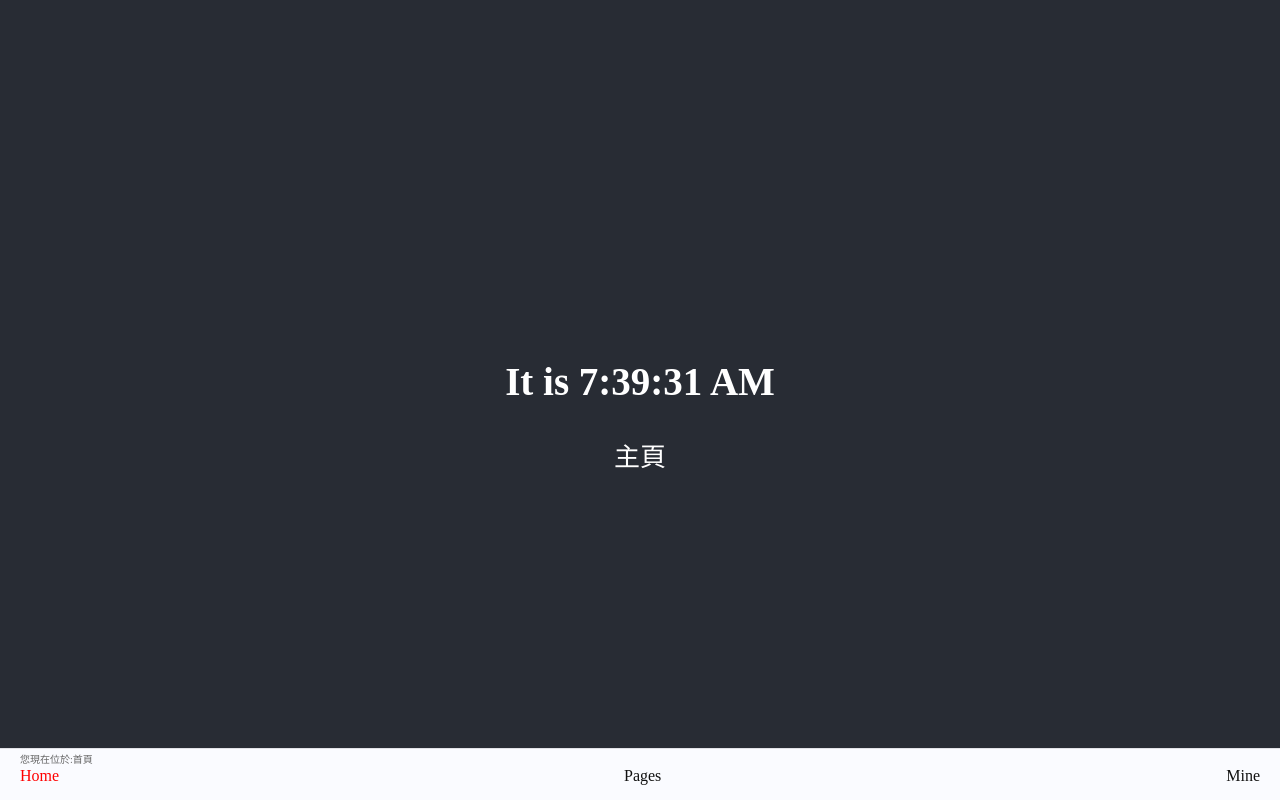
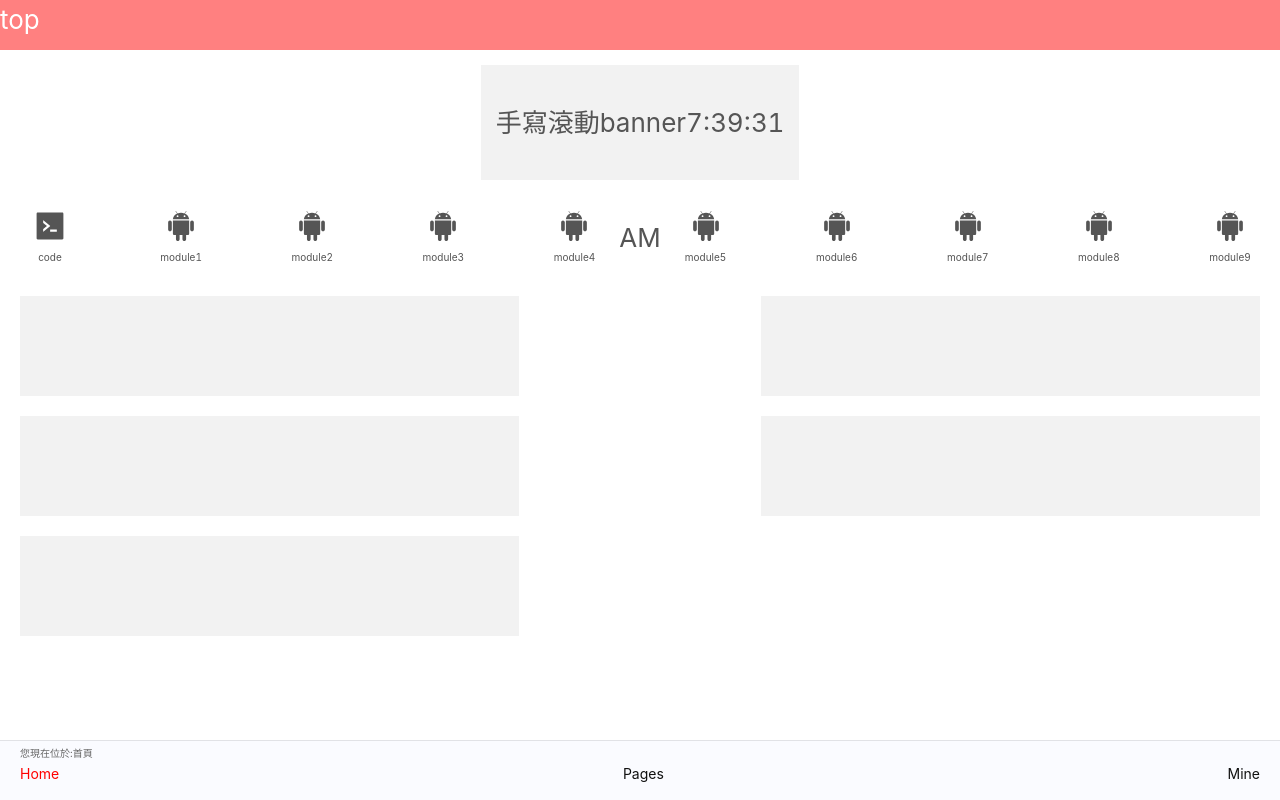
Before and after one commit to chengliting/react-ts-demo, a React (Create React App) app: page / in a window 1280 px wide. Built offline with nearby package versions, Linux system fonts and the light colour scheme.

Commit message:
feature: 首頁建設

```diff
--- a/package.json
+++ b/package.json
@@ -3,6 +3,7 @@
   "version": "0.1.0",
   "private": true,
   "dependencies": {
+    "@ant-design/icons": "^4.7.0",
     "@testing-library/jest-dom": "^5.16.3",
     "@testing-library/react": "^12.1.4",
     "@testing-library/user-event": "^13.5.0",
@@ -10,6 +11,7 @@
     "@types/node": "^16.11.26",
     "@types/react": "^17.0.43",
     "@types/react-dom": "^17.0.14",
+    "antd": "^4.21.3",
     "react": "^18.0.0-rc.3",
     "react-dom": "^18.0.0-rc.3",
     "react-router": "^6.3.0",
--- a/src/App.scss
+++ b/src/App.scss
@@ -1,3 +1,4 @@
+@import '~antd/dist/antd.css';
 body,html {
     margin: 0;
     padding: 0;
--- a/src/App.tsx
+++ b/src/App.tsx
@@ -3,6 +3,7 @@ import { BrowserRouter as Router, Routes, Route } from "react-router-dom";
 import Home from './container/Home';
 import Mine from './container/Mine';
 import Pages from './container/Pages';
+import CodeTest from './container/CodeTest';
 import NotFound from './container/NotFound';
 import './App.scss';
 
@@ -14,6 +15,7 @@ function App() {
         <Route path="Home" element={<Home />} />
         <Route path="Mine" element={<Mine />} />
         <Route path="Pages" element={<Pages />} />
+        <Route path="CodeTest" element={<CodeTest />} />
         <Route path="*" element={<NotFound />} />
         </Routes>
     </Router>
--- /dev/null
+++ b/src/container/CodeTest.tsx
@@ -0,0 +1,11 @@
+import React, { Component } from 'react';
+export default class CodeTest extends Component {
+    render() {
+        return (<div className='code-test-wrapper'>
+            react 測試頁
+            <div>function Component》》》》</div>
+            <div>calss Component》》》》</div>
+         </div>
+         )
+    }
+}
--- a/src/container/home.tsx
+++ b/src/container/home.tsx
@@ -3,11 +3,14 @@ import { Link } from 'react-router-dom';
 import '../scss/Home.scss';
 import Location from '../component/Location';
 import NavBottomBar from '../component/NavBottomBar';
+// import { Button } from 'antd';
+import { AndroidFilled, CodeFilled } from '@ant-design/icons';
 interface IProps {
 }
 interface IState {
     currentIndex: number,
-    date: Date
+    date: Date,
+    imgList: Array<any>
 }
 
 export default class Home extends React.Component<IProps, IState>  {
@@ -17,11 +20,12 @@ export default class Home extends React.Component<IProps, IState>  {
         this.timerID = 0;
         this.state = {
             currentIndex:0,
-            date: new Date()
+            date: new Date(),
+            imgList: [1,2,3,4,5]
         };
       }
     componentDidMount() {
-        console.log('lifecycle---->>>componentDidMount')
+        // console.log('lifecycle---->>>componentDidMount')
         this.timerID = window.setInterval(
             () => this.tick(),
             1000
@@ -30,7 +34,7 @@ export default class Home extends React.Component<IProps, IState>  {
     }
 
     componentWillUnmount() {
-        console.log('lifecycle---->>>componentWillUnmount')
+        // console.log('lifecycle---->>>componentWillUnmount')
         clearInterval(this.timerID);
     }
 
@@ -39,19 +43,38 @@ export default class Home extends React.Component<IProps, IState>  {
             date: new Date()
         });
     }
-     callback = (name: any) => {
-        console.log(`name4-${name}`)
-      }
-      switchTab = (name: any) => {
-        console.log(`name3-${name}`)
-      }
+    handleModuleItem = (item:any) =>{
+        console.log('goooo',item);
+    }
 
     render() {
+        const { imgList } =this.state;
         return (
         <div className="App">
             <div className="main">
-            <h2>It is {this.state.date.toLocaleTimeString()}</h2>
-            主頁
+                <div className='home-top'>top</div>
+                <div className='home-content'>
+                    <div className='home-banner'>手寫滾動banner{this.state.date.toLocaleTimeString()}</div>
+                    <div className='home-module-box'>
+                        {
+                           [1,2,3,4,5,6,7,8,9,0].map((item, index)=>{
+                                return <div className='module-item' key={index} onClick={()=>{this.handleModuleItem(item)}}>
+                                    { index===0? <CodeFilled />:<AndroidFilled /> }
+                                    <p>{index===0?'code':`module${index}`}{}</p>
+                                </div>
+                            })
+                        }
+                    </div>
+                    <div className='home-img-list'>
+                        <div className="img-list">
+                         {
+                            imgList.map((item, index)=>{
+                                return <div  key={index}></div>
+                            })
+                        }
+                        </div>
+                    </div>
+                </div>
             </div>
             <NavBottomBar />
         </div>)
--- a/src/scss/Home.scss
+++ b/src/scss/Home.scss
@@ -2,14 +2,76 @@
 //     text-align: center;
 //   }
   .main {
-    background-color: #282c34; // dark color
-    min-height: 100vh;
+    // background-color: #282c34; // dark color
+    // min-height: 100vh;
     display: flex;
     flex-direction: column;
     align-items: center;
     justify-content: center;
     font-size: calc(10px + 2vmin);
     color: white;
+    .home-top {
+        position: fixed;
+        top: 0;
+        width: 100%;
+        height: 50px;
+        background-color: #ff8080;
+    }
+    .home-content {
+        width: 100%;
+        height: 100%;
+        margin-top: 50px;
+       div {
+            color: #555555;
+            text-align: center;
+       }
+       .home-banner {
+            height: 115px;
+            line-height: 115px;
+            width: 318px;
+            margin: 15px auto;
+            background-color: #f2f2f2;
+       }
+       .home-module-box {
+            display: flex;
+            justify-content: space-between;
+            flex-wrap: wrap;
+            // height: 171px;
+            // line-height: 171px;
+            margin: 15px 20px;
+            div {
+                width: 60px;
+                height: 56px;
+                margin: 10px 0;
+                // background-color: #f2f2f2;
+                // border-radius: 10px;
+                svg {
+                    margin-top: 6px;
+                    font-size: 30px !important;
+                }
+                p {
+                    font-size: 10px;
+                }
+            }
+       }
+       .home-img-list {
+            height: 100%;
+            // height: 500px;
+            .img-list {
+                height: 100%;
+                display: flex;
+                justify-content: space-between;
+                flex-wrap: wrap;
+                // background-color: pink;
+                div {
+                    margin: 10px 20px;
+                    width: 39%;
+                    height: 100px;
+                    background-color: #f2f2f2;
+                }
+            }
+       }
+    }
   }
   .nav-bottom-bar {
       // background-color: #ff8080; // theme color
```
Also changed, not shown: 1 other file (tests, documents, lock files or other folders).
